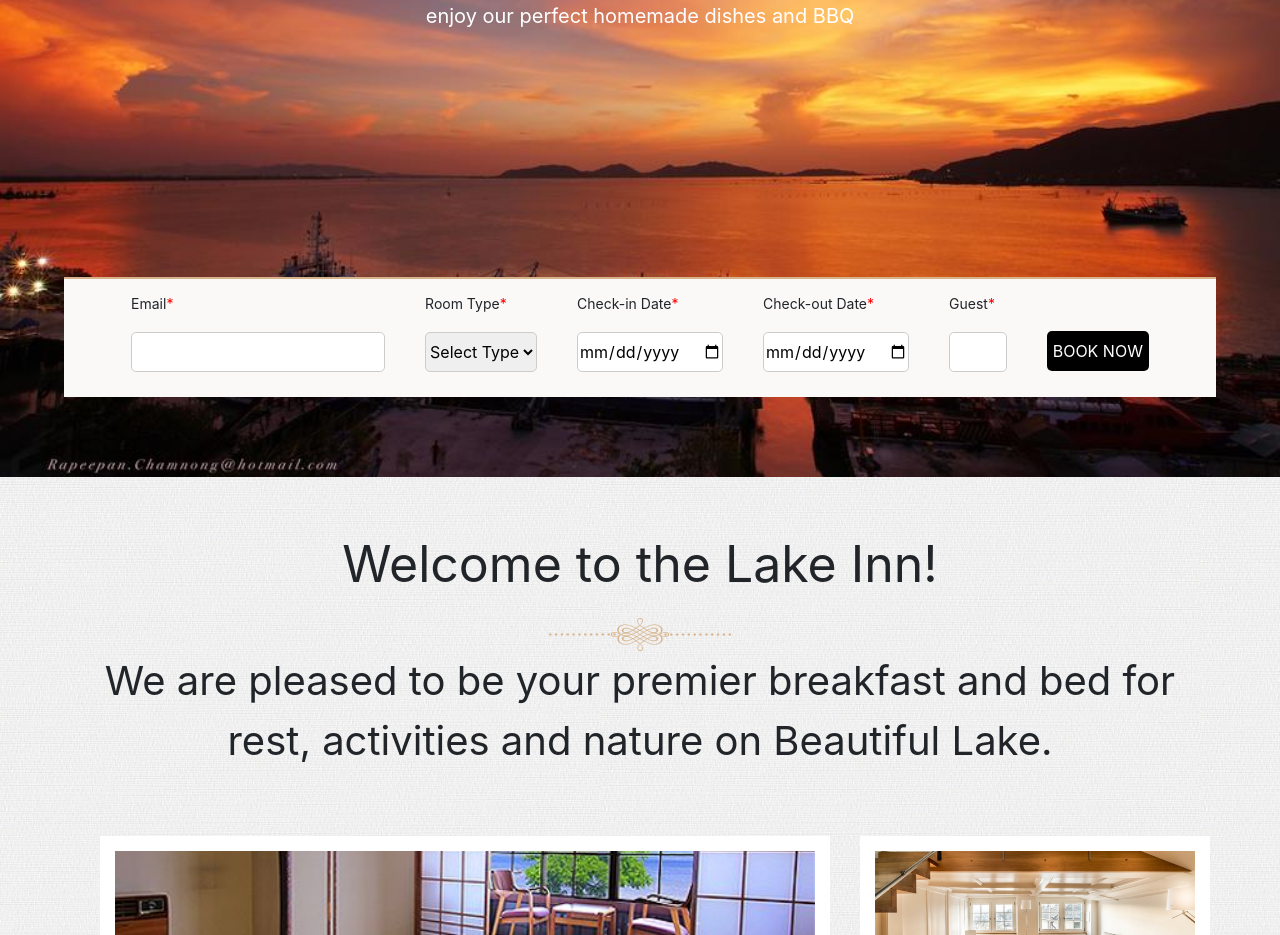
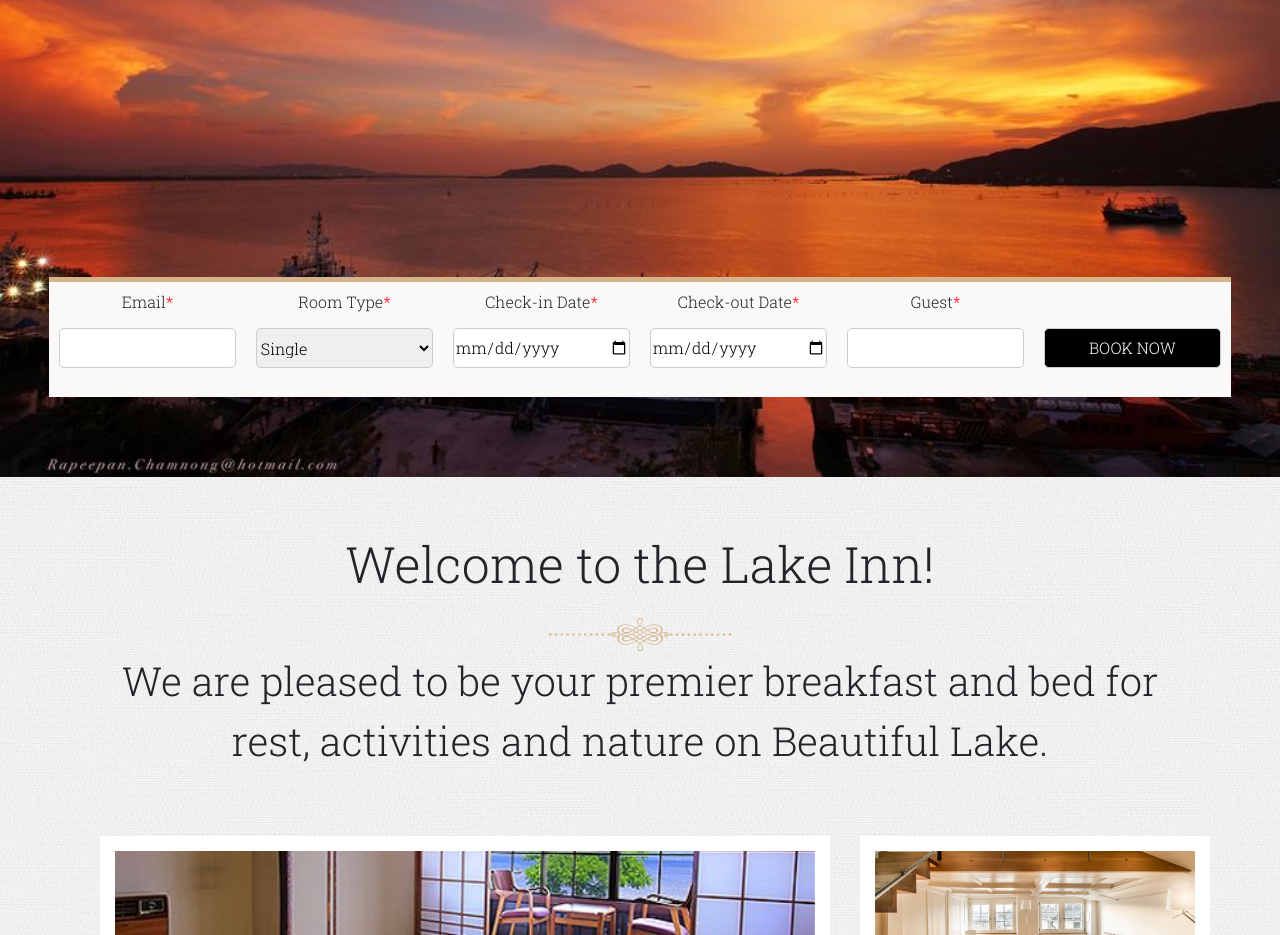
Before and after one commit to TranHuy98/LakeInn, a plain HTML site: page index.html in a window 1280 px wide. Shown: the part 473-1408 px from the top of the page. Drawn offline with Linux system fonts and the light colour scheme.

Commit message:
booking form - index.html

```diff
--- a/css/index.css
+++ b/css/index.css
@@ -7,11 +7,11 @@
 
 
 *{
-	font-family: 'Roboto Slab', se	font-size: 20px;
-rif;
+	font-family: 'Roboto Slab', serif;
 }
 body{
 	background-image: var(--lightBG);
+	/*background-image: url(../img/greenBG.jpg);*/
 	background-repeat: repeat;
 }
 .backToTop{
@@ -39,7 +39,6 @@ body{
 /*HEADER*/
 .header-box{
 	height: 150px;
-	/*width: 100%;*/
 }
 .header-box .header-info{
 	height: 30px;
@@ -203,6 +202,7 @@ body{
 	position: absolute;
 	left: 5%;
 	top: 50px;
+	z-index: 20;
 }
 
 /*END HEADER*/
@@ -290,14 +290,14 @@ body{
 
 /*BANNER*/
 .banner{
+	margin-top: 0px;
 	position: relative;
-	margin-top: 0px;
+
 }
 .banner .banner-slide{
 
 }
 .banner .banner-item{
-	width: 100%;
 	height: 800px;
 	background-repeat: no-repeat;
 	background-position: center center;
@@ -309,17 +309,21 @@ body{
 }
 .banner-slide .title{
 	margin-top: 15%;
-	font-size: 80px;
+	font-size: 75px;
+	line-height: 90px;
 	color: var(--lightText);
 	letter-spacing: 2px;
-	width: 100%;
+	width: 90%;
+	margin-left: 5%;
 	text-align: center;
 }
 .banner-slide .description{
-	margin-top: 0px;
+	margin-top: 15px;
 	font-size: 20px;
+	line-height: 30px;
 	color: var(--lightText);
-	width: 100%;
+	width: 90%;
+	margin-left: 5%;
 	text-align: center;
 }
 .prev-banner-box{
@@ -357,77 +361,61 @@ body{
 	opacity: 1;
 }
 .banner .booking{
-	width: 90%;
 	position: absolute;
 	top: 600px;
+	left: 5%;
+	width: 90%;
 	height: 120px;
-	left: 5%;
 	z-index: 2;
+}
+.banner .booking .item{
+	margin: 0 !important;
+	padding: 0 !important;
+	height: 120px;
 	background-color: #faf9f8;
-	border-top: 2px solid #d7b38c;
+	border-top: 5px solid #d7b38c;
 }
-.booking form{
+.banner .booking .item p{
+	width: 100%;
+	text-align: center;
+	margin-top: 10px;
+	font-size: 16px;
+	height: 20px;
+	line-height: 20px;
+}
+.banner .booking .item p span{
+	color: red;
+}
+.banner .booking .item .infos{
+	width: 100%;
+	height: 40px;
+	margin-top: 10px;
 	display: flex;
 	justify-content: center;
 	align-items: center;
 }
-.booking li{
-	display: inline-block;
-	list-style-type: none;
-	margin-left: 20px;
-	margin-right: 20px;
-	height: 120px;
+.banner .booking .item .infos .criteria{
+	width: 90%;
+	height: 40px;
+	border: 1px solid #ccc;
+	border-radius: 5px;
 }
-.booking li:nth-child(5){
-		width: 5%;
-	}
-.booking li:last-child{
-	display: flex;
-	justify-content: center;
+.banner .booking .item .infos .sub-btn{
+	background-color: black;
+	color: white;
 }
-.booking li p{
-	line-height: 40px;
-	font-size: 14px;
-	height: 40px;
-	margin-top: 5px;
-	width: 100%;
-	overflow: hidden;
-}
-.booking li p span{
-	color: red;
-}
-.booking li .infos{
-	height: 40px;
-	margin-top: -10px;
-	width: 100%;
-	border-radius: 5px;
-	border: 1px solid #ccc;
-}
-.booking li .infos:focus{
-	outline: none;
-}
-.booking .submit-btn{
-	height: 40px;
-	width: 100%;
-	margin-top: 52px;
-	background-color: var(--darkText);
-	color: var(--lightText);
-	border-radius: 5px;
-	border: none;
-}
-.booking .submit-btn:hover{
+.banner .booking .item .infos .sub-btn:hover{
 	background-color: #d7b38c;
 	cursor: pointer;
 	transition: all 0.5s;
 }
 
+
 /*END BANNER*/
 
 /*WELCOME*/
 .welcome{
-	/*background-image: var(--lightBG);
-	background-repeat: repeat;
-	border: 1px solid transparent;*/
+
 }
 .welcome .words{
 	margin-top: 50px;
@@ -508,10 +496,11 @@ body{
 
 /*INTRODUCE ROOMS*/
 .introduce{
+	width: 100%;
 	height: 500px;
 	background-image: url(../img/booking-big-image.jpg);
 	background-repeat: no-repeat;
-	background-position: center;
+	background-position: center center;
 	background-size: cover;
 	background-attachment: fixed;
 	border-top: 1px solid transparent;
@@ -795,6 +784,7 @@ body{
 }
 .blogs .info .itemBox .item .more a:hover{
 	color: #d7b38c;
+	font-weight: bold;
 }
 .blogs .info .blog-btn{
 	width: 100%;
@@ -1023,6 +1013,7 @@ body{
 	max-height: 60px;
 	max-height: 100px;
 	border-radius: 5px;
+	cursor: pointer;
 }
 .check .check-items button a{
 	font-size: 14px;
@@ -1032,7 +1023,7 @@ body{
 	font-weight: bold;
 	text-transform: uppercase;
 }
-.check .check-items button a:hover{
+.check .check-items button:hover a{
 	color: var(--lightText);
 }
 
@@ -1095,12 +1086,11 @@ body{
 	align-items: center;
 }
 .footer .info .contact .policy .words{
-	float: right;
+	float: left;
 	width: 95%;
 }
 .footer .info .contact .policy .words p{
 	margin-left: 15px;
-	margin-right: 15px;
 	line-height: 25px;
 	font-size: 16px;
 }
@@ -1182,18 +1172,33 @@ body{
 
 
 
+
 /*RESPONSIVE*/
 
 @media all and (max-width: 1200px){
-	.booking li{
-		margin-left: 10px;
-		margin-right: 10px;
+
+}
+
+@media all and (max-width: 1199px){
+	.banner .booking{
+		height: 240px;
+	}
+	.welcome .words{
+		margin-top: 100px;
+	}
+	.banner .booking .item-lg{
+		border: none;
 	}
 }
 
 @media all and (max-width: 1023px){
 	.header-box .header-info{
 		display: none;
+	}
+	.header-box .header{
+		/*position: fixed;
+		top: 0;
+		left: 0;*/
 	}
 	.banner{
 		margin-top: -31px;
@@ -1202,7 +1207,6 @@ body{
 		display: flex;
 		justify-content: center;
 		align-items: center;
-		/*border: 1px solid yellow;*/
 	}
 	.header-box .header .menu{
 		display: none;
@@ -1231,6 +1235,18 @@ body{
 	}
 }
 
+@media all and (max-width: 991px){
+	.banner .booking{
+		height: 360px;
+	}
+	.welcome .words{
+		margin-top: 220px;
+	}
+	.banner .booking .item-md{
+		border: none;
+	}
+}
+
 @media all and (max-width: 768px){
 	.booking{
 		font-size: 12px !important;
@@ -1243,6 +1259,26 @@ body{
 	}
 	.blogs .info .itemBox .item .img{
 		height: 150px;
+	}
+}
+@media all and (max-width: 767px){
+	.footer .info .category{
+		margin-top: 50px;
+	}
+	.footer .info .direction{
+		margin-top: 50px;
+	}
+	.banner .booking{
+		height: 720px;
+	}
+	.welcome .words{
+		margin-top: 580px;
+	}
+	.banner .booking .item-sm{
+		border: none;
+	}
+	.stats .info .itemBox{
+		height: 280px;
 	}
 }
 
@@ -1258,6 +1294,10 @@ body{
 	}
 }
 
+@media all and (max-width: 575px){
+
+}
+
 @media all and (max-width: 480px){
 	#resMenuLogo{
 		right: 30px;
@@ -1266,6 +1306,10 @@ body{
 
 @media all and (max-width: 375px){
 	.header-box .header img{
-		/*transform: scale(1.2);*/
+
 	}
 }
+
+@media all and (max-width: 320px){
+
+}
--- a/index.html
+++ b/index.html
@@ -122,7 +122,7 @@
 	<!-- end header -->
 
 	<!-- resHeader -->
-	<div class="resHeader" id="resHeader">
+	<div class="resHeader container-fluid" id="resHeader">
 		<div class="row">
 			<div class="hidden-drop-menu" id="dropMenu">
 				<div class="col-12 itemBox">
@@ -276,41 +276,53 @@
 				</div>
 			</div>
 		</div>
-		<div class="prev-banner-box"><i class="fa fa-angle-left" id="prevBanner"></i></div>
-		<div class="next-banner-box"><i class="fa fa-angle-right" id="nextBanner"></i></div>
+		<div class="prev-banner-box"><span><i class="fa fa-angle-left" id="prevBanner"></i></span></div>
+		<div class="next-banner-box"><span><i class="fa fa-angle-right" id="nextBanner"></i></span></div>
 		<div class="booking">
-			<form action="#" method="#">
-				<li>
+			<div class="row" style="background-color: #faf9f8">
+				<div class="col-xl-2 col-lg-4 col-md-6 col-sm-12 col-12 item">
 					<p>Email<span>*</span></p>
-					<input type="email" name="" class="infos">
-				</li>
-				<li>
+					<div class="infos">
+						<input type="email" name="" class="criteria">
+					</div>
+				</div>
+				<div class="col-xl-2 col-lg-4 col-md-6 col-sm-12 col-12 item item-sm">
 					<p>Room Type<span>*</span></p>
-					<select class="infos">
-						<option value="" selected disabled hidden>Select Type</option>
+					<div class="infos">
+						<select class="criteria">
 							<option>Single</option>
 							<option>Double</option>
-						<option>Kids</option>
+							<option>Kid</option>
 							<option>Family</option>
 							<option>Deluxe</option>
 						</select>
-				</li>
-				<li>
+					</div>
+				</div>
+				<div class="col-xl-2 col-lg-4 col-md-6 col-sm-12 col-12 item item-md">
 					<p>Check-in Date<span>*</span></p>
-					<input type="date" name="" class="infos" placeholder=" ">
-				</li>
-				<li>
+					<div class="infos">
+						<input type="date" name="" class="criteria">
+					</div>
+				</div>
+				<div class="col-xl-2 col-lg-4 col-md-6 col-sm-12 col-12 item item-lg">
 					<p>Check-out Date<span>*</span></p>
-					<input type="date" name="" class="infos" placeholder=" ">
-				</li>
-				<li>
+					<div class="infos">
+						<input type="date" name="" class="criteria">
+					</div>
+				</div>
+				<div class="col-xl-2 col-lg-4 col-md-6 col-sm-12 col-12 item item-lg">
 					<p>Guest<span>*</span></p>
-					<input type="text" name="" class="infos">
-				</li>
-				<li>
-					<input type="submit" name="" value="BOOK NOW" class="submit-btn">
-				</li>
-			</form>
+					<div class="infos">
+						<input type="text" name="" class="criteria">
+					</div>
+				</div>
+				<div class="col-xl-2 col-lg-4 col-md-6 col-sm-12 col-12 item item-lg">
+					<p style="color: transparent;">A</p>
+					<div class="infos">
+						<input type="submit" name="" value="BOOK NOW" class="criteria sub-btn">
+					</div>
+				</div>
+			</div>
 		</div>
 	</div>
 	<!-- end carousel banner -->
@@ -648,9 +660,10 @@
 
 	<!-- footer -->
 	<div class="container-fluid footer">
-		<div class="container info">
+		<div class="row info">
+			<div class="container">
 				<div class="row">
-				<div class="col-4 item contact">
+					<div class="col-xl-4 col-lg-4 col-md-4 col-sm-12 col-12 item contact">
 						<p class="title">Contact Us</p>
 						<p class="criteria">Your Email<span>*</span></p>
 						<input type="email" name="">
@@ -668,7 +681,7 @@
 							<button class="condition-policy">send message</button>
 						</div>
 					</div>
-				<div class="col-4 item category">
+					<div class="col-xl-4 col-lg-4 col-md-4 col-sm-12 col-12 item category">
 						<p class="title">Categories</p>
 						<li><a href="#">Restaurant and Inn</a></li>
 						<li><a href="#">The Gallery</a></li>
@@ -685,7 +698,7 @@
 							<a href="#"><i class="fab fa-twitter"></i></a>
 						</p>
 					</div>
-				<div class="col-4 item direction">
+					<div class="col-xl-4 col-lg-4 col-md-4 col-sm-12 col-12 item direction">
 						<p class="title">Get Directions</p>
 						<div class="map">
 							<iframe src="https://www.google.com/maps/embed?pb=!1m18!1m12!1m3!1d3723.808871869986!2d105.77227781493282!3d21.040332185992185!2m3!1f0!2f0!3f0!3m2!1i1024!2i768!4f13.1!3m3!1m2!1s0x313454c9755033dd%3A0xf13b328d1266f239!2zMTQ3IFBo4buRIE1haSBE4buLY2gsIE1haSBE4buLY2gsIEPhuqd1IEdp4bqleSwgSMOgIE7hu5lp!5e0!3m2!1svi!2s!4v1608189785545!5m2!1svi!2s" width="100%" height="100%" frameborder="0" style="border:0;" allowfullscreen="" aria-hidden="false" tabindex="0"></iframe>
@@ -694,7 +707,7 @@
 						<p class="address">Tel: 0242 242 0777</p>
 						<p class="address">Email: info@webhotel.vn</p>
 					</div>
-
+				</div>
 			</div>
 		</div>
 		<div class="row copyright">
--- a/js/index.js
+++ b/js/index.js
@@ -36,8 +36,8 @@ $(document).ready(function(){
   $('.dining-slide').slick({
     infinite: true,
     autoplay: true,
-    autoplaySpeed: 2000,
-    speed: 500,
+    autoplaySpeed: 5000,
+    speed: 5000,
     fade: true,
     cssEase: 'linear',
     prevArrow: '.prevBanner',
```
Also changed, not shown: img/greenBG.jpg (added), img/testBG.jpg (added), index2.html (line endings or trailing spaces). Lines whose indentation alone changed are shown as unchanged.
